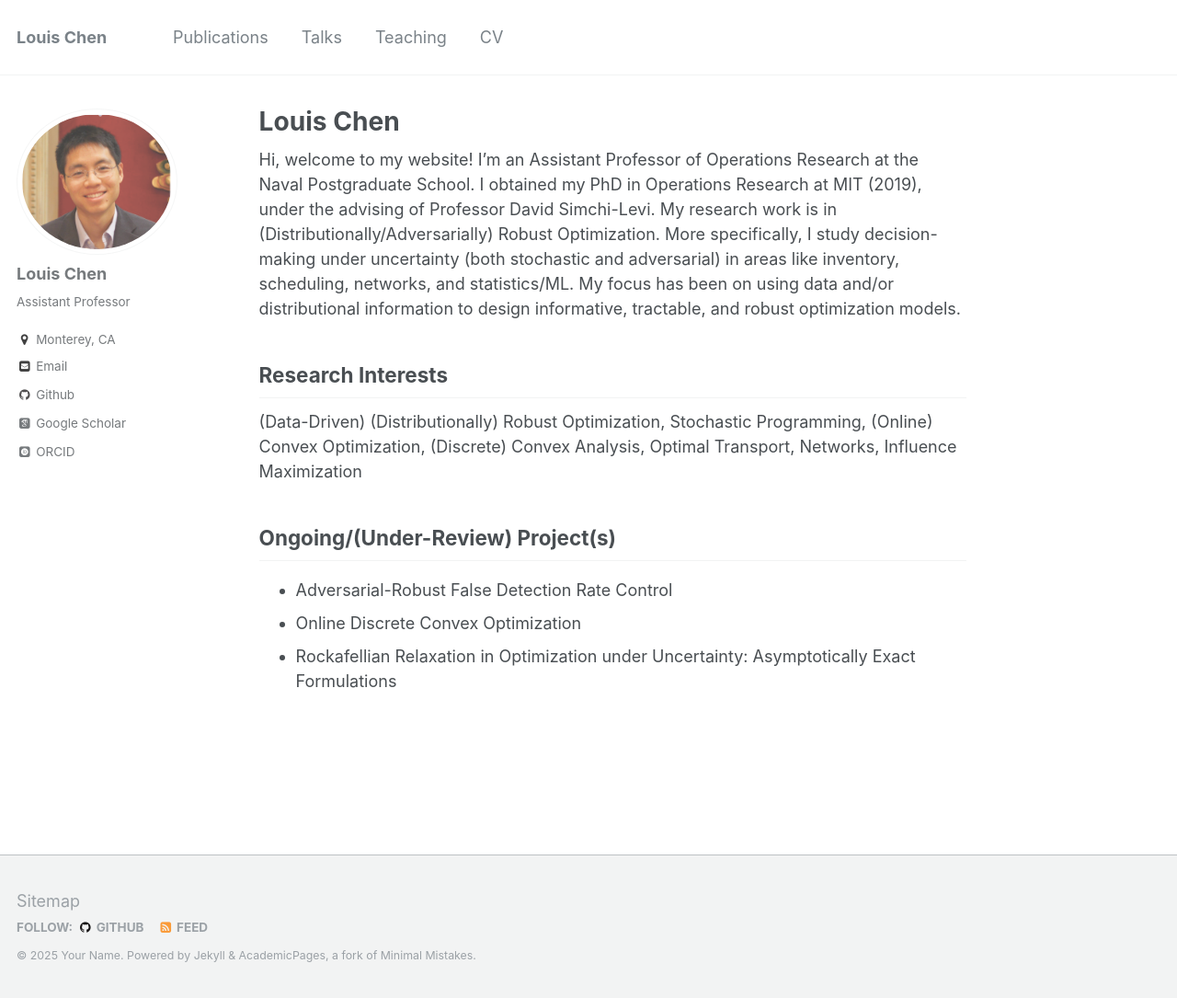
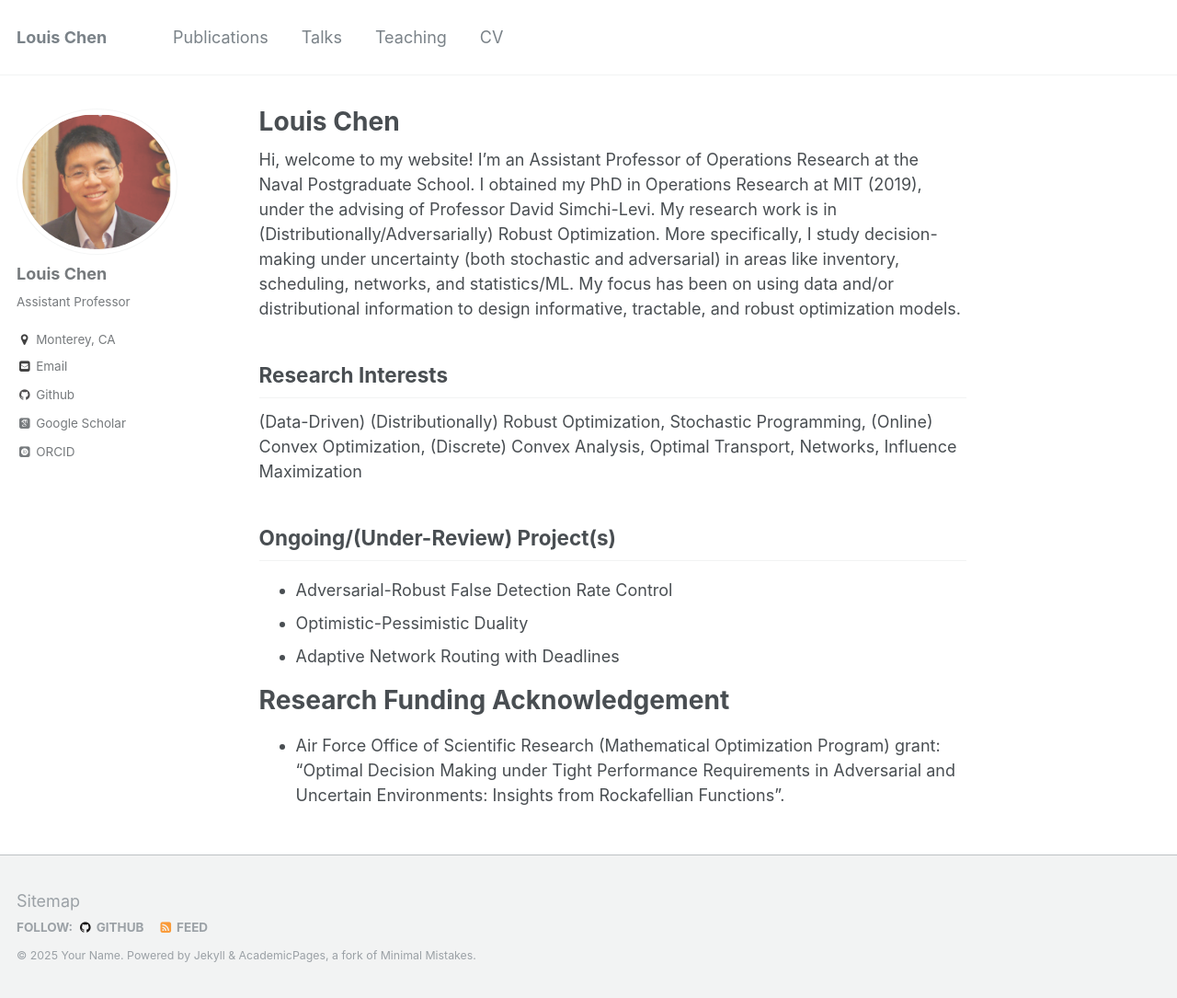
Before and after one commit to LouisLChen/LouisLChen.github.io, a Jekyll site: the page built from _pages/about.md, in a window 1280 px wide and 1085 px high. Shown: the whole window at 92% size. Built offline with Jekyll 4.4.1, drawn with Linux system fonts in a browser that asks for light colours; some web fonts are replaced.

Commit message:
Update about.md

```diff
--- a/_pages/about.md
+++ b/_pages/about.md
@@ -19,5 +19,8 @@ Research Interests
 Ongoing/(Under-Review) Project(s)
 ------
 * Adversarial-Robust False Detection Rate Control
-* Online Discrete Convex Optimization
-* Rockafellian Relaxation in Optimization under Uncertainty: Asymptotically Exact Formulations
+* Optimistic-Pessimistic Duality
+* Adaptive Network Routing with Deadlines
+
+# Research Funding Acknowledgement
+* Air Force Office of Scientific Research (Mathematical Optimization Program) grant: “Optimal Decision Making under Tight Performance Requirements in Adversarial and Uncertain Environments: Insights from Rockafellian Functions”.
```
